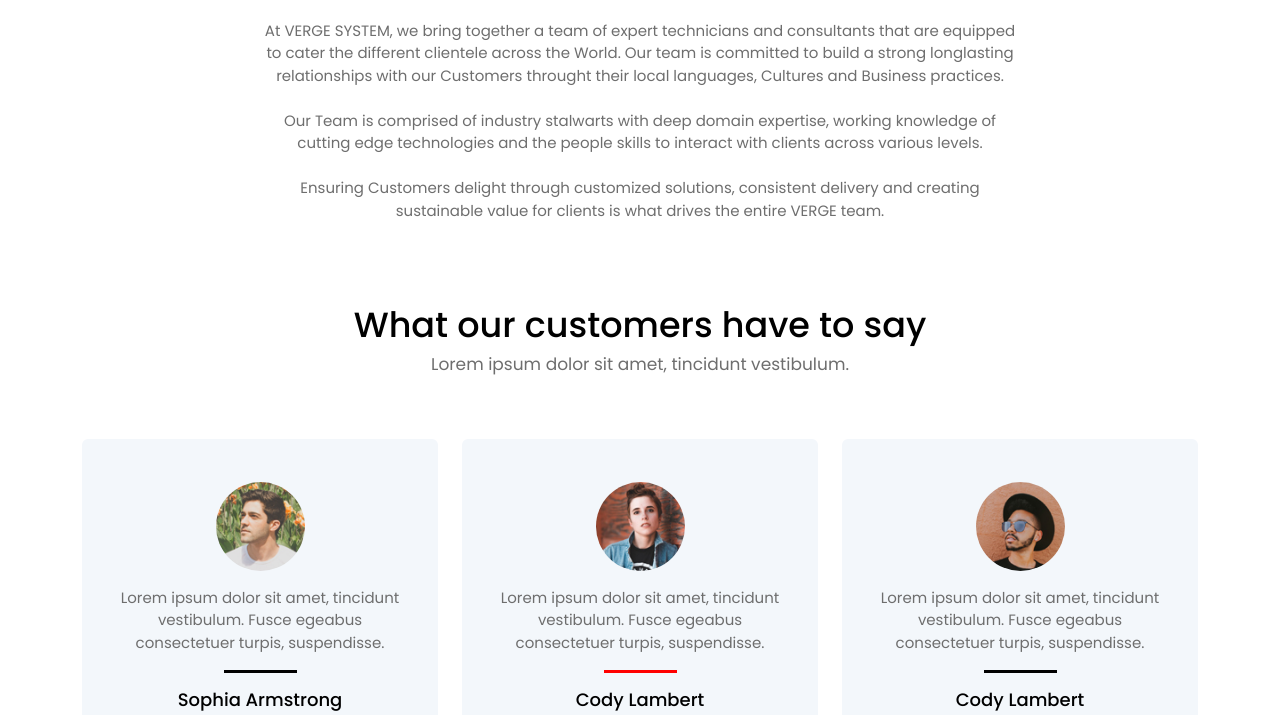
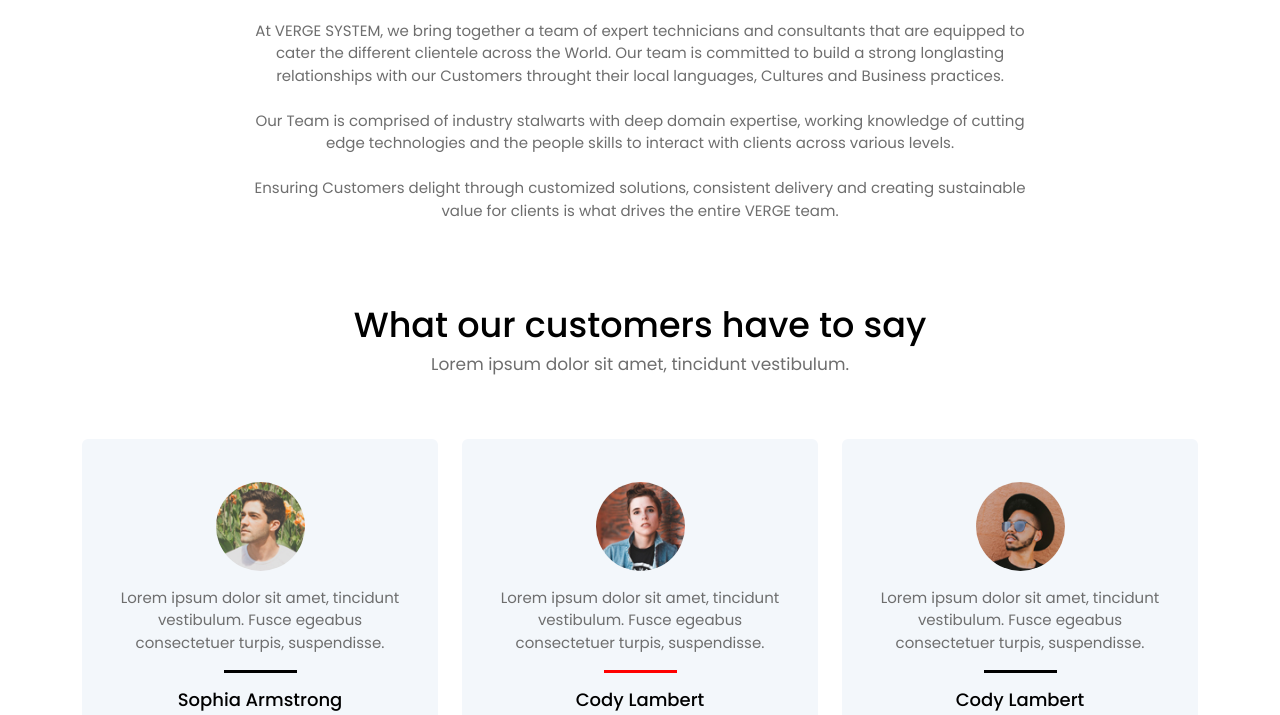
Before and after one commit to Sowmya2400/verge-systems, a website: page index.html in a window 1280 px wide. Shown: the part 4621-5336 px from the top of the page. Drawn offline with Linux system fonts and the light colour scheme.

Commit message:
services

```diff
--- a/index.html
+++ b/index.html
@@ -354,18 +354,16 @@
                 </div>
             </section>
             <section class="team" id="team">
-                <div class="container">
                 <div class="teamContainer">
                     <h1>
                         <span style="color:#ff0000">Verge System </span>Team
                     </h1>
                     <span class="tittle-line"></span><br>
                     <p class="font-weight-normal text-muted pb-3">At VERGE SYSTEM, we bring together a team of expert technicians and consultants that are equipped to cater the different clientele across the World. Our team is committed to build a strong longlasting relationships with our Customers
-                            throught their local languages, Cultures and Business practices.<br><br>Our Team is comprised of industry stalwarts with deep domain expertise, working knowledge of cutting edge technologies and the people skills to interact
-                            with clients across various levels.
+                        throught their local languages, Cultures and Business practices.<br><br>Our Team is comprised of industry stalwarts with deep domain expertise, working knowledge of cutting edge technologies and the people skills to interact with
+                        clients across various levels.
                         <br><br>Ensuring Customers delight through customized solutions, consistent delivery and creating sustainable value for clients is what drives the entire VERGE team.
                     </p>
-                    </div>
                 </div>
             </section>
             <section class="customer-feedback" id="feedback-section">
```
Lines whose indentation alone changed are shown as unchanged.
